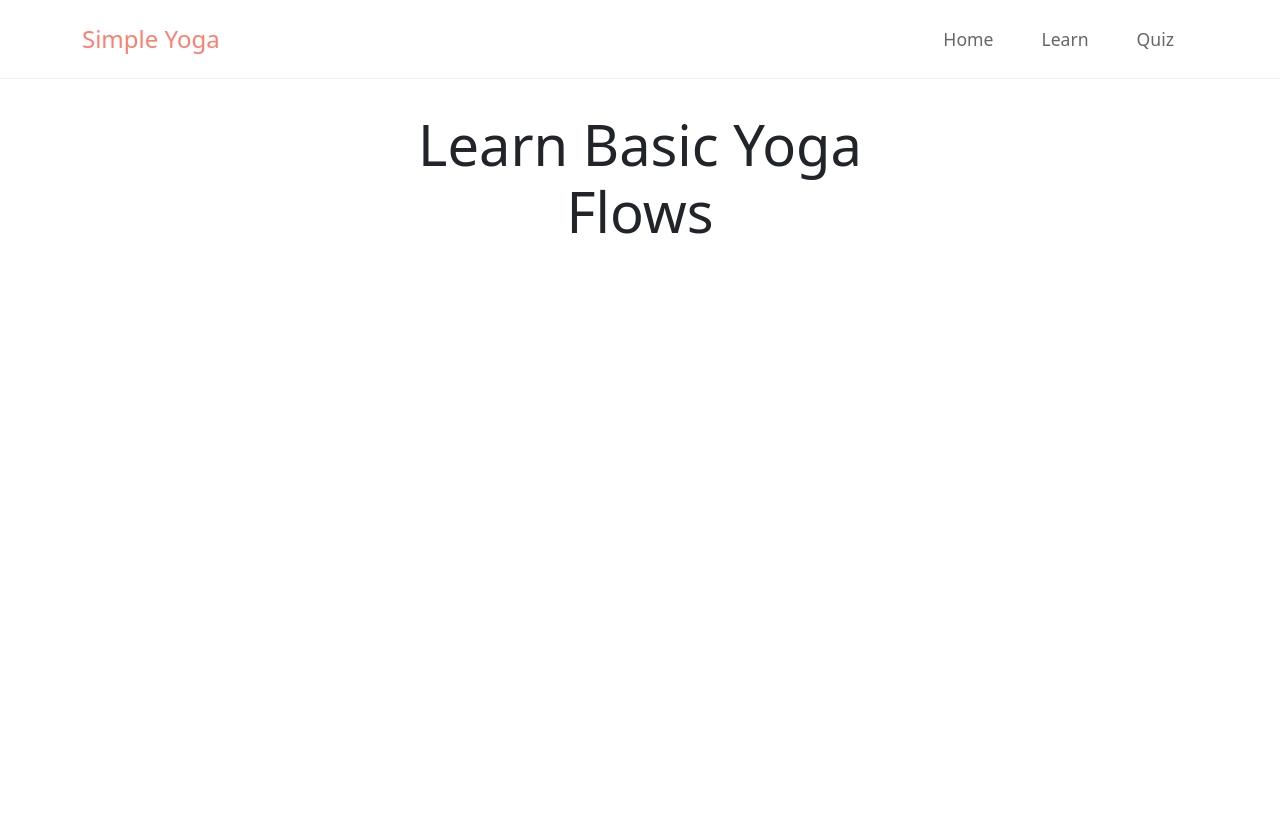
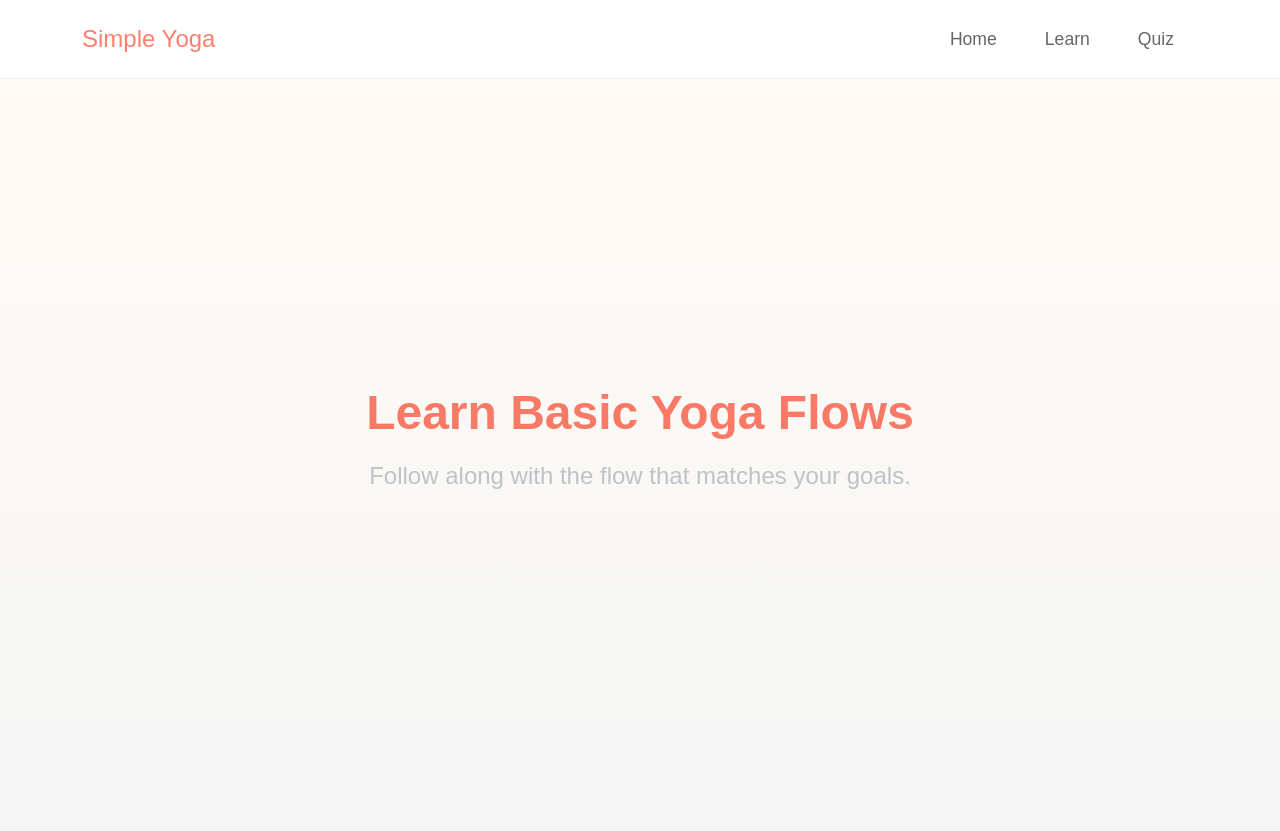
Before and after one commit to lizzieting/ui-final-project, a Flask app: template HW10 Final/templates/learn.html in a window 1280 px wide. Before the commit the page ends 234 px from the top, so only its background shows below. Run offline with Flask 3, Linux system fonts and the light colour scheme; the template is opened without the code that fills it, so the values that code supplies are empty.

Commit message:
Design implementation for learn launch page

```diff
--- a/HW10 Final/data/learn_data.json
+++ b/HW10 Final/data/learn_data.json
@@ -3,7 +3,7 @@
     {
       "id": "1",
       "title": "Breathe & Meditate",
-      "image": "https://i.pinimg.com/474x/2f/f4/ce/2ff4ceeef4f68886bf8ce62eaad8bda9.jpg",
+      "image": "https://i.pinimg.com/736x/22/f8/06/22f806046b5eddb72b4648936a7074b9.jpg",
       "poses": [
         {
           "name": "Standing Side Stretch",
@@ -25,7 +25,7 @@
     {
       "id": "2",
       "title": "Gentle Flow",
-      "image": "https://i.pinimg.com/736x/f4/32/7d/f4327d227261df4ba51ce85deb215011.jpg",
+      "image": "https://i.pinimg.com/736x/ac/4f/df/ac4fdfad7a930efe6bbcdca3fe0a0098.jpg",
       "poses": [
         {
           "name": "Seated Forward Bend",
@@ -47,7 +47,7 @@
     {
       "id": "3",
       "title": "Core & Strength Flow",
-      "image": "https://i.pinimg.com/474x/c3/16/eb/c316ebaf445233046e2c3b91d30c6278.jpg",
+      "image": "https://i.pinimg.com/736x/7d/16/6f/7d166fd207b6fd1e3afff6d247528a62.jpg",
       "poses": [
         {
           "name": "Boat Pose",
--- a/HW10 Final/templates/learn.html
+++ b/HW10 Final/templates/learn.html
@@ -3,19 +3,110 @@
 {% block title %}Learn - Easy Yoga at Home{% endblock %}
 
 {% block content %}
-<div class="col-md-6 mx-auto">
-    <h1 class="display-4 mb-4 text-center">Learn Basic Yoga Flows</h1>
+<div class="hero-section text-center">
+    <h1 class="main-title">Learn Basic Yoga Flows</h1>
+    <p class="subtitle">Follow along with the flow that matches your goals.</p>
 
-    {% for flow in flows %}
-<div class="card d-flex flex-row align-items-center mb-4 p-2 shadow-sm">
-    <img src="{{ flow.image if flow.image.startswith('http') else url_for('static', filename=flow.image.split('static/')[-1]) }}"
-         alt="{{ flow.title }}" class="img-fluid" style="max-width: 100px; margin-right: 15px;">
-        <h5 class="mb-0">
-            <a href="{{ url_for('flow', flow_id=flow.id) }}">{{ flow.title }}</a>
-          </h5>
 
-</div>
-{% endfor %}
+    <div class="flow-list">
+        {% for flow in flows %}
+        <a href="{{ url_for('flow', flow_id=flow.id) }}" class="flow-btn">
+            <img src="{{ flow.image if flow.image.startswith('http') else url_for('static', filename=flow.image.split('static/')[-1]) }}"
+                 alt="{{ flow.title }}" class="flow-img">
+            <span class="flow-title">{{ flow.title }}</span>
+        </a>
+        {% endfor %}
+    </div>
 
-</div>
+<style>
+    :root {
+        --base-color: #8BA888;
+        --accent-color: #f87965;
+        --background-color: #fffcf5;
+        --light-grey: #F5F5F5;
+        --dark-grey: #2C3E50;
+        --medium-grey: #BDC3C7;
+    }
+
+    body {
+        font-family: 'Poppins', sans-serif;
+        background: linear-gradient(to bottom, var(--background-color), var(--light-grey));
+        color: var(--dark-grey);
+        margin: 0;
+        padding: 0;
+    }
+
+    .hero-section {
+        min-height: 90vh;
+        display: flex;
+        flex-direction: column;
+        justify-content: center;
+        align-items: center;
+        padding: 1rem;
+    }
+
+    .main-title {
+        font-size: 3rem;
+        font-weight: 600;
+        color: var(--accent-color);
+        margin-bottom: 1rem;
+    }
+
+    .subtitle {
+        font-size: 1.5rem;
+        color: var(--medium-grey);
+        margin-bottom: 2rem;
+    }
+
+    .flow-list {
+        display: flex;
+        flex-wrap: wrap;
+        justify-content: center;
+        gap: 2rem;
+        margin-top: 2rem;
+    }
+
+    .flow-btn {
+        display: flex;
+        flex-direction: column;
+        padding: 0;
+        padding-bottom: 1rem;
+        width: 350px;
+        height: 250px;
+        text-decoration: none;
+        border: 2px solid var(--accent-color);
+        border-radius: 12px;
+        overflow: hidden;
+        transition: all 0.3s ease;
+    }
+
+    .flow-img {
+        width: 100%;
+        height: 170px;
+        object-fit: cover;
+        object-position: center center;
+        display: block;
+    }
+
+    .flow-title {
+        padding: 0 1rem;
+        font-size: 1.3rem;
+        font-weight: 600;
+        color: var(--accent-color);
+        text-align: center;
+        margin-top: 1.3rem;
+    }
+
+    .flow-btn:hover {
+        background-color: var(--accent-color);
+        color: #F5F5F5;
+        transform: translateY(-4px) scale(1.05);
+        box-shadow: 0 8px 16px rgba(248, 121, 101, 0.3);
+    }
+
+    .flow-btn:hover .flow-title {
+        color: #fffcf5;
+    }
+
+    </style>
 {% endblock %}
```
Also changed, not shown: HW10 Final/instance/quiz.db.
